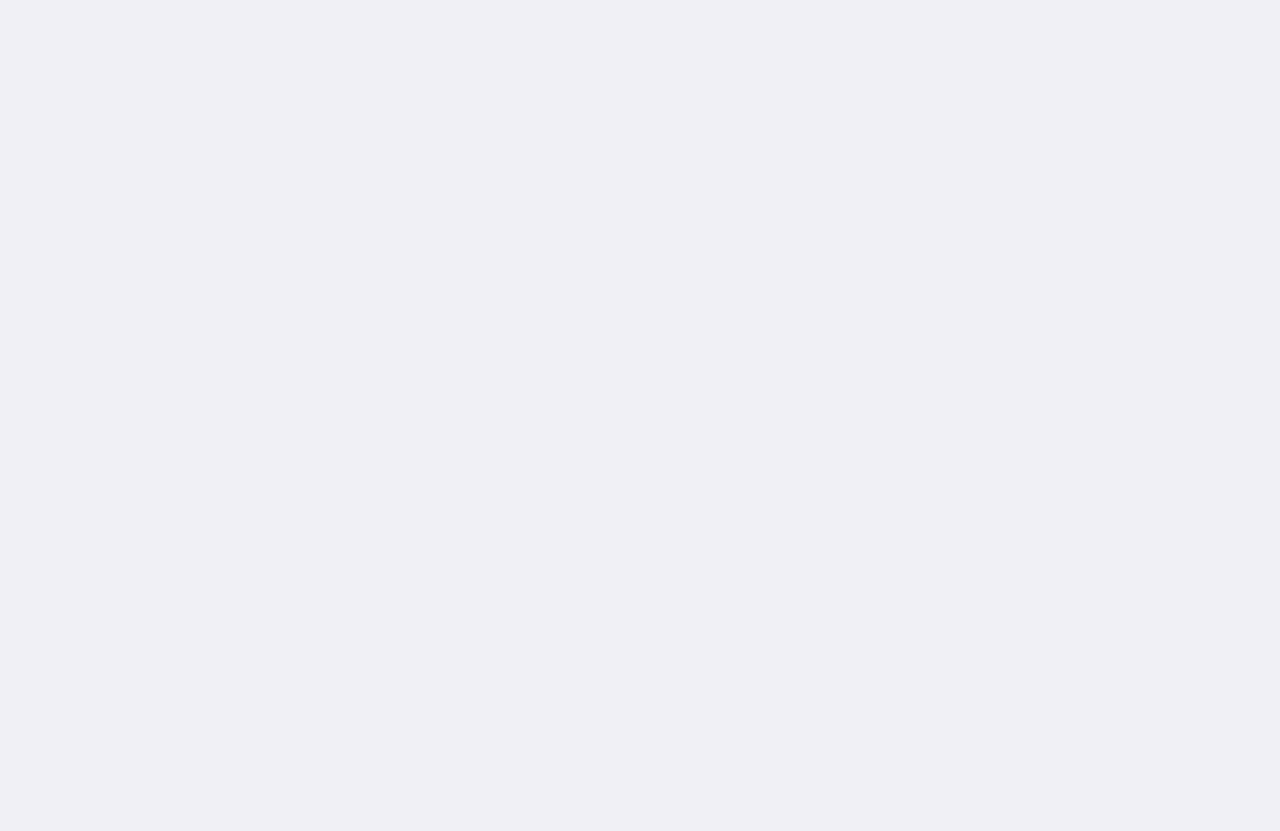
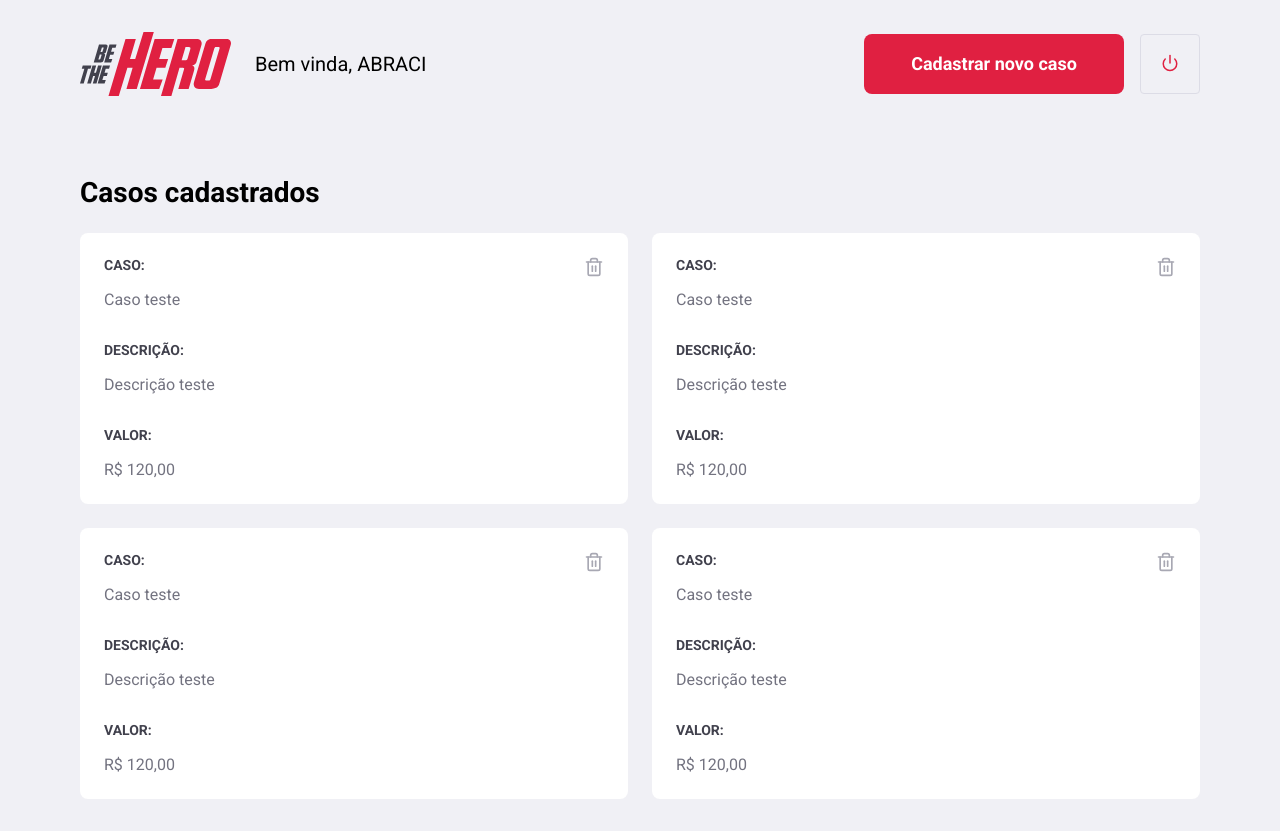
Before and after one commit to saraivafelipe27/semanaomnistack11, a React (Create React App) app in the folder frontend/: page /profile in a window 1280 px wide. Before the commit the page ends 800 px from the top, so only its background shows below. Built offline with nearby package versions, Linux system fonts and the light colour scheme.

Commit message:
feature: pagina de profile criada e estilizada

```diff
--- /dev/null
+++ b/frontend/src/pages/Profile/index.js
@@ -0,0 +1,85 @@
+import React from 'react';
+import { Link } from 'react-router-dom';
+import { FiPower, FiTrash2 } from 'react-icons/fi';
+
+
+import './styles.css';
+import logoImg from '../../assets/logo.svg';
+
+export default function Profile() {
+    return (
+        <div className="profile-container">
+            <header>
+                <img src={logoImg} alt="Be the Hero"/>
+                <span>Bem vinda, ABRACI</span>
+
+                <Link className="button" to="/incidents/new">Cadastrar novo caso</Link>
+
+                <button type="button">
+                    <FiPower size={18} color="#e02041" />
+                </button>
+            </header>
+
+            <h1>Casos cadastrados</h1>
+
+            <ul>
+                <li>
+                    <strong>CASO:</strong>
+                    <p>Caso teste</p>
+
+                    <strong>DESCRIÇÃO:</strong>
+                    <p>Descrição teste</p>
+
+                    <strong>VALOR:</strong>
+                    <p>R$ 120,00</p>
+
+                    <button type="button">
+                        <FiTrash2 size={20} color="#a8a8b3" />
+                    </button>
+                </li>
+                <li>
+                    <strong>CASO:</strong>
+                    <p>Caso teste</p>
+
+                    <strong>DESCRIÇÃO:</strong>
+                    <p>Descrição teste</p>
+
+                    <strong>VALOR:</strong>
+                    <p>R$ 120,00</p>
+
+                    <button type="button">
+                        <FiTrash2 size={20} color="#a8a8b3" />
+                    </button>
+                </li>
+                <li>
+                    <strong>CASO:</strong>
+                    <p>Caso teste</p>
+
+                    <strong>DESCRIÇÃO:</strong>
+                    <p>Descrição teste</p>
+
+                    <strong>VALOR:</strong>
+                    <p>R$ 120,00</p>
+
+                    <button type="button">
+                        <FiTrash2 size={20} color="#a8a8b3" />
+                    </button>
+                </li>
+                <li>
+                    <strong>CASO:</strong>
+                    <p>Caso teste</p>
+
+                    <strong>DESCRIÇÃO:</strong>
+                    <p>Descrição teste</p>
+
+                    <strong>VALOR:</strong>
+                    <p>R$ 120,00</p>
+
+                    <button type="button">
+                        <FiTrash2 size={20} color="#a8a8b3" />
+                    </button>
+                </li>
+            </ul>
+        </div>
+    )
+}
--- /dev/null
+++ b/frontend/src/pages/Profile/styles.css
@@ -0,0 +1,88 @@
+.profile-container {
+    width: 100%;
+    max-width: 1180px;
+    padding: 0 30px;
+    margin: 32px auto;
+}
+
+.profile-container header {
+    display: flex;
+    align-items: center;
+}
+
+.profile-container header span {
+    font-size: 20px;
+    margin-left: 24px;
+}
+
+.profile-container header img {
+    height: 64px;
+}
+
+.profile-container header a {
+    width: 260px;
+    margin-left: auto;
+    margin-top: 0;
+}
+
+.profile-container header button {
+    height: 60px;
+    width: 60px;
+    border-radius: 4px;
+    border: 1px solid #dcdce6;
+    background: transparent;
+    margin-left: 16px;
+    transition: border-color 0.2s;
+}
+
+.profile-container header button:hover {
+    border-color: #999;
+}
+
+.profile-container h1 {
+    margin-top: 80px;
+    margin-bottom: 24px;
+}
+
+.profile-container ul {
+    display: grid;
+    grid-template-columns: repeat(2, 1fr);
+    grid-gap: 24px;
+    list-style: none;
+}
+
+.profile-container ul li {
+    background: #fff;
+    padding: 24px;
+    border-radius: 8px;
+    position: relative;
+}
+
+.profile-container ul li button {
+    background: #fff;
+    position: absolute;
+    right: 24px;
+    top: 24px;
+    border: 0;
+}
+
+.profile-container ul li button:hover {
+    opacity: 0.8;
+}
+
+.profile-container ul li strong {
+    display: block;
+    margin-bottom: 16px;
+    color: #41414d;
+}
+
+.profile-container ul li p + strong {
+    margin-top: 32px;
+
+}
+
+.profile-container ul li p {
+    color: #737380;
+    line-height: 21px;
+    font-size: 16px;
+}
--- a/frontend/src/routes.js
+++ b/frontend/src/routes.js
@@ -3,6 +3,7 @@ import { BrowserRouter, Route, Switch } from 'react-router-dom';
 
 import Logon from './pages/Logon';
 import Register from './pages/Register';
+import Profile from './pages/Profile';
 
 export default function Routes() {
     return (
@@ -10,6 +11,7 @@ export default function Routes() {
             <Switch>
                 <Route path="/" exact component={Logon} />
                 <Route path="/register" component={Register} />
+                <Route path="/profile" component={Profile} />
             </Switch>
         </BrowserRouter>
     )
```
Also changed, not shown: frontend/src/pages/NewIncident/index.js (added), frontend/src/pages/NewIncident/styles.css (added).
